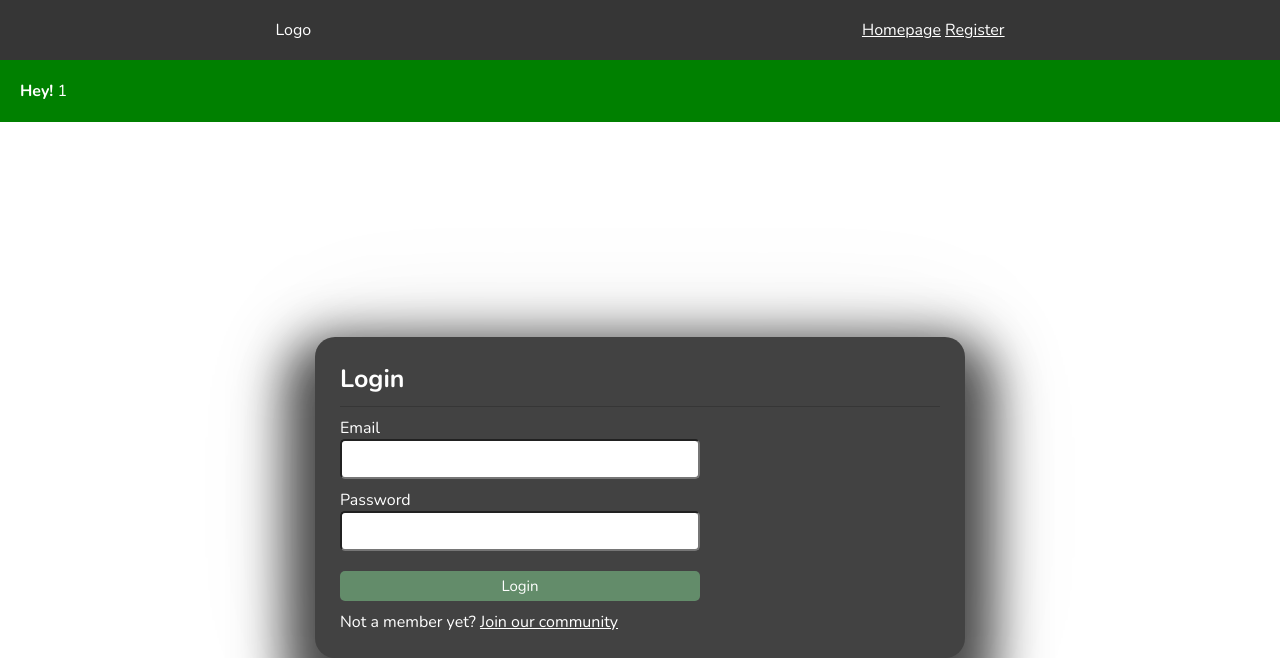
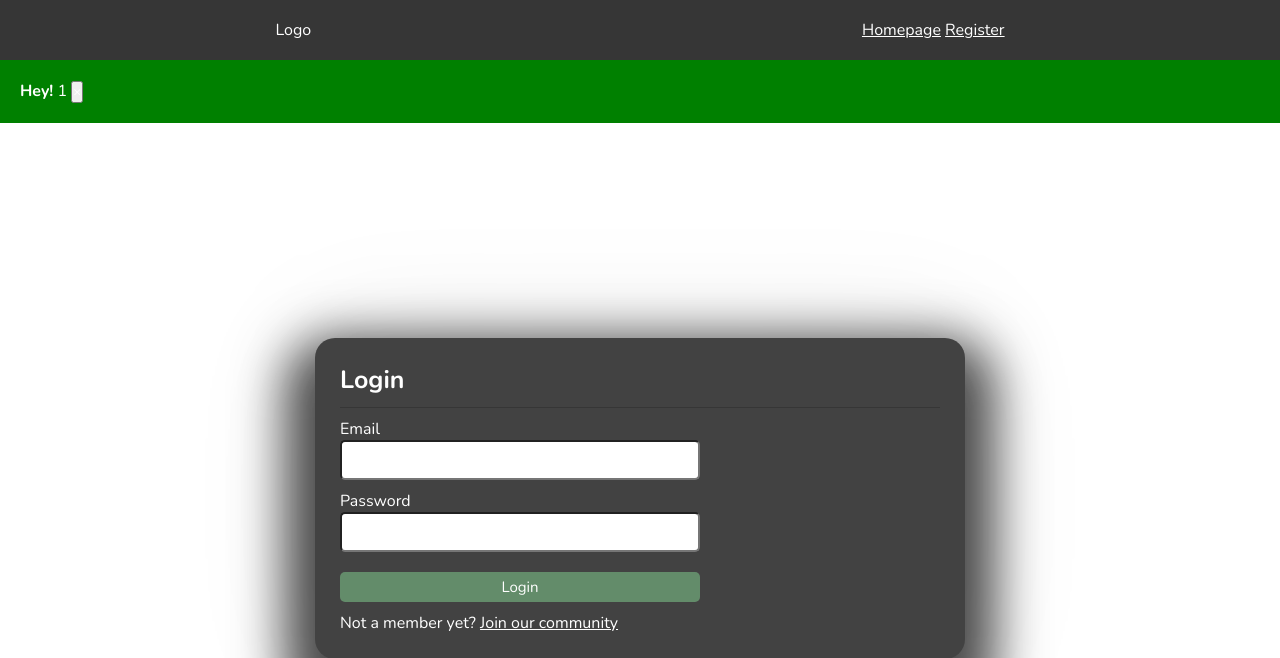
Before and after one commit to AlixNom/BTEC---Mocktail-Recipe-Website, a PHP site: page /login.php in a window 1280 px wide. Shown: the top 658 px of the page. Run offline with PHP 8.4, Linux system fonts and the light colour scheme; the visitor is signed in with stand-in values (Sample User, id 1).

Commit message:
ADDED Flash Message Login.php

```diff
--- a/php/login.php
+++ b/php/login.php
@@ -28,6 +28,9 @@ if(isset($_SESSION['status'])) {
 ?>
     <div class="alert">
         <strong>Hey!</strong> <?php echo $_SESSION['status'];?>
+        <button type="button" class="close" data-dismiss="alert" aria-label="Close">
+        <span aria-hidden="true">&times;</span>
+  </button>
     </div>
 <?php unset($_SESSION['status']); } ?>
 
```
